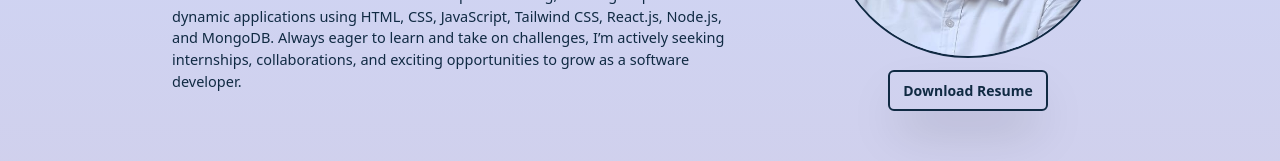
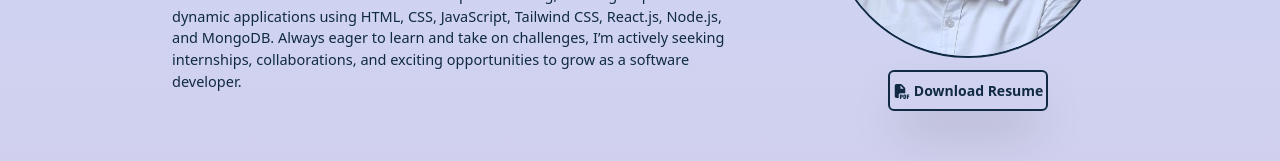
Before and after one commit to bhavyagithub05/BJ_Portfolio, a React (Vite) app: page / in a window 1280 px wide. Shown: the part 472-633 px from the top of the page. Built offline with nearby package versions, Linux system fonts and the light colour scheme.

Commit message:
add pdf icon

```diff
--- a/src/components/Contact.jsx
+++ b/src/components/Contact.jsx
@@ -14,20 +14,20 @@ const Contact = () => {
       </motion.div>
       <div className='flex flex-col gap-3 py-3 px-2 justify-center items-center content-center self-center text-[15px]'>
         <motion.div
-        initial={{opacity:0.2, x:100}}
+        initial={{opacity:0.2, x:-100}}
         transition={{duration:1}}
         whileInView={{opacity:1, x:0}}
         viewport={{once:true}}
 
         >Vatika,Jaipur-302029</motion.div>
         <motion.div
-        initial={{opacity:0.2, x:150}}
+        initial={{opacity:0.2, x:-150}}
         transition={{duration:1}}
         whileInView={{opacity:1, x:0}}
         viewport={{once:true}}
         >+91-7878383814</motion.div>
         <motion.div
-        initial={{opacity:0.2, x:200}}
+        initial={{opacity:0.2, x:-200}}
         transition={{duration:1}}
         whileInView={{opacity:1, x:0}}
         viewport={{once:true}}
--- a/src/components/Header.jsx
+++ b/src/components/Header.jsx
@@ -3,6 +3,8 @@ import photo from '../assets/Bhavya_photo1.jpg'
 import logo from '../assets/logo.js'
 import '../index.css'
 import { motion } from 'motion/react'
+import { FontAwesomeIcon } from '@fortawesome/react-fontawesome'
+import { faFilePdf } from '@fortawesome/free-solid-svg-icons'
 const Header = () => {
   const handleDownloadResume = () => {
     // File should be in public folder
@@ -40,7 +42,7 @@ const Header = () => {
         transition={{delay:0.2, duration:0.8}}
         className='flex flex-col gap-3'>
           <img src={photo} className='size-50 lg:size-70 rounded-[50%] border-2 border-[#102A43]'/>
-          <button onClick={handleDownloadResume} className='border-2 border-[#102A43] font-semibold text-[14px] text-[#102A43] py-2 w-40 self-center gap-1 rounded-[6px] hover:bg-[#0d2133] hover:text-white hover:cursor-pointer shadow-2xl hover:scale-[1.2] transition-[1s]'>Download Resume</button>
+          <button onClick={handleDownloadResume} className='border-2 border-[#102A43] font-semibold text-[14px] text-[#102A43] py-2 w-40 self-center gap-1 rounded-[6px] hover:bg-[#0d2133] hover:text-white hover:cursor-pointer shadow-2xl hover:scale-[1.2] transition-[1s]'><FontAwesomeIcon icon={faFilePdf} /> Download Resume</button>
         </motion.div>
       </motion.div>
       <div className='border-b border-black/30 w-full max-w-4xl mx-auto'></div>
```
